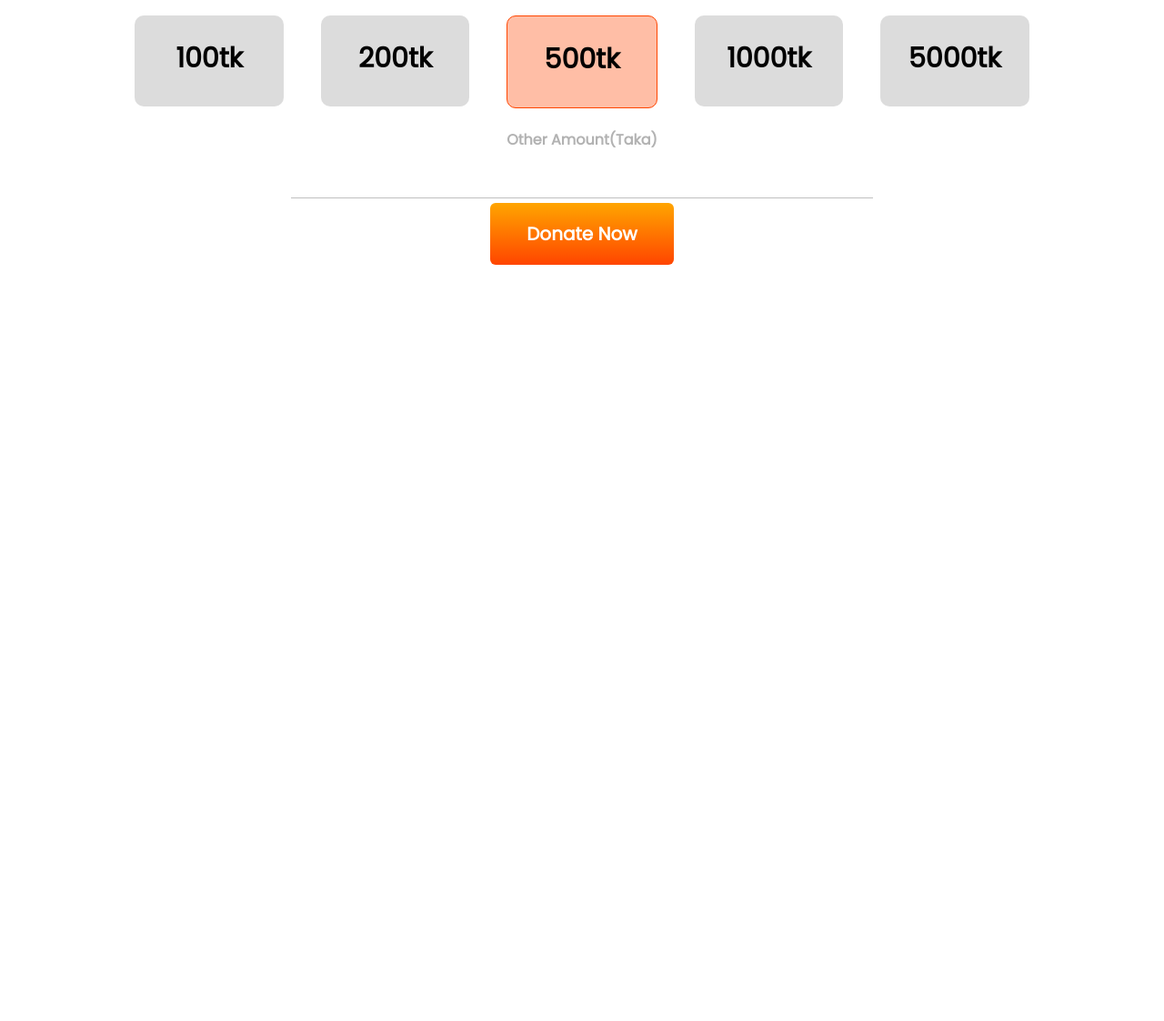
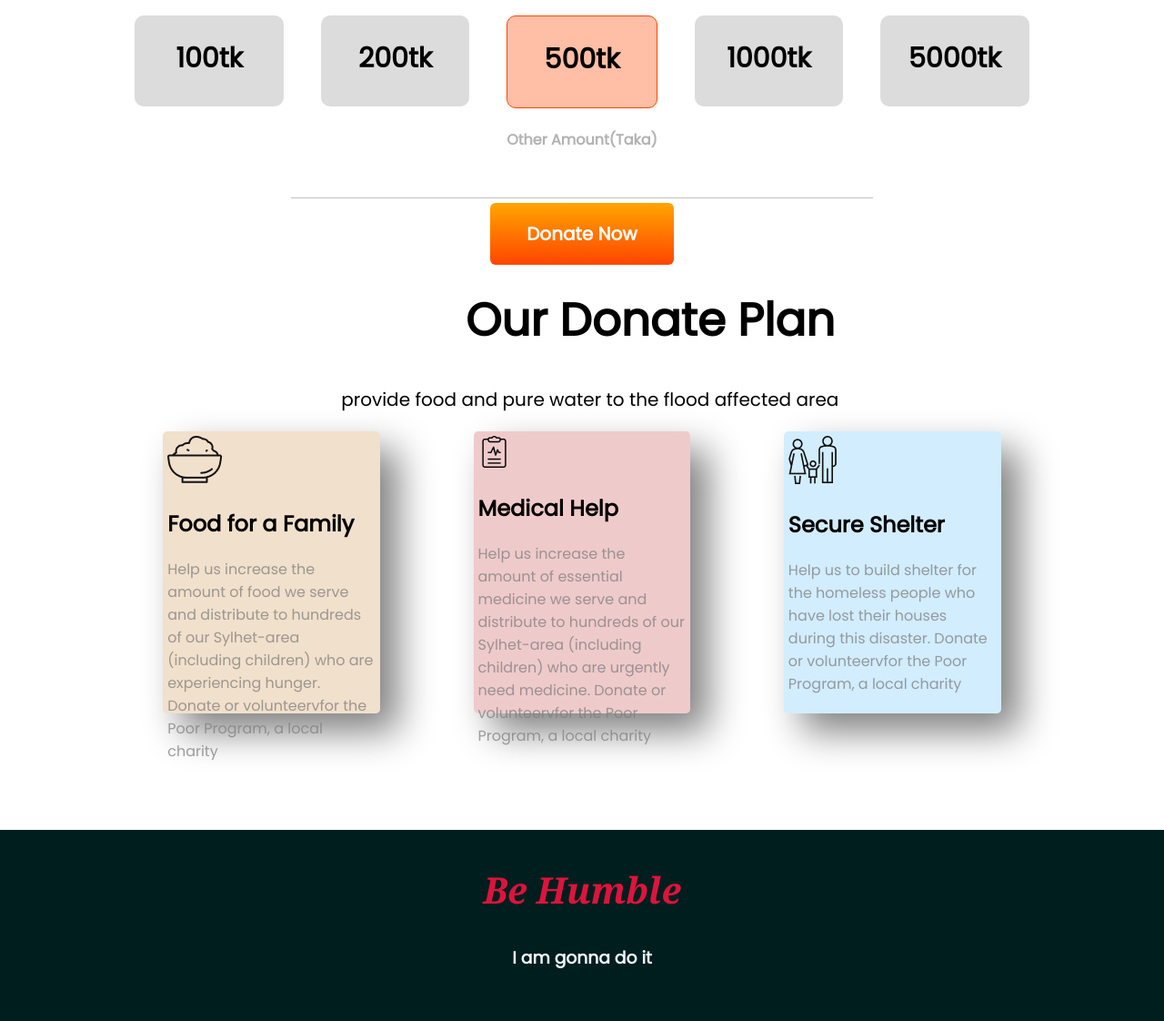
Before and after one commit to Marjan-001/Assignment-donate-today, a plain HTML site: page index.html in a window 1280 px wide. Shown: the part 1099-2221 px from the top of the page at 91% size. Before the commit the page ends 1390 px from the top, so only its background shows below. Drawn offline with Linux system fonts and the light colour scheme.

Commit message:
third-commit

```diff
--- a/index.html
+++ b/index.html
@@ -8,6 +8,7 @@
     <link rel="preconnect" href="https://fonts.googleapis.com">
     <link rel="preconnect" href="https://fonts.gstatic.com" crossorigin>
     <link href="https://fonts.googleapis.com/css2?family=Merriweather+Sans&family=Poppins&display=swap" rel="stylesheet">
+
     <title>Donation-Today</title>
     <link rel="stylesheet" href="style.css">
 </head>
@@ -54,6 +55,39 @@
         <a target="_blank" class="link-button"="">Donate Now</a>
 
     </div>
+    <div class="second-heading">
+        <h1> Our Donate Plan</h1>
+        <p>provide food and pure water to the flood affected area</p>
+    </div>
+    <section class="plan">
+        <div class="plan-option" id="food">
+            <img src="images/food.png" alt="">
+            <h1>Food for a Family</h1>
+            <p>Help us increase the amount of food we serve and distribute to hundreds of our Sylhet-area (including children) who are experiencing hunger. Donate or volunteervfor the Poor Program, a local charity</p>
+
+        </div>
+        <div class="plan-option" id="med">
+            <img src="images/icons8-medical-35.png" alt="">
+            <h1>Medical Help</h1>
+            <p>Help us increase the amount of essential medicine we serve and distribute to hundreds of our Sylhet-area (including children) who are urgently need medicine. Donate or volunteervfor the Poor Program, a local charity</p>
+        </div>
+
+        <div class="plan-option" id="shelter">
+            <img src="images/shelter.png" alt="">
+            <h1>Secure Shelter</h1>
+            <p>Help us to build shelter for the homeless people who have lost their houses during this disaster. Donate or volunteervfor the Poor Program, a local charity</p>
+        </div>
+
+
+    </section>
+    <footer>
+        <h2>Be Humble</h2>
+        <h3>I am gonna do it</h3>
+    </footer>
+
+
+
+
 
 
 
--- a/style.css
+++ b/style.css
@@ -92,5 +92,59 @@ body {
     bottom: 0;
     margin-left: 25%;
     width: 50%;
+    border-top: none;
     border-bottom: 1.5px solid rgba(128, 128, 128, 0.499);
 }
+
+.plan {
+    display: flex;
+    padding-top: 20%;
+    padding-left: 10%;
+    padding-right: 10%;
+}
+
+.plan-option {
+    box-sizing: content-box;
+    width: 800px;
+    height: 300px;
+    padding: 5px;
+    margin-left: 5%;
+    margin-right: 5%;
+    box-shadow: 20px 20px 40px gray;
+    border-radius: 5px;
+}
+
+.plan-option p {
+    color: rgba(128, 128, 128, 0.763);
+}
+
+#food {
+    background-color: rgba(222, 184, 135, 0.437);
+}
+
+#med {
+    background-color: rgba(205, 92, 92, 0.322);
+}
+
+#shelter {
+    background-color: rgba(135, 206, 250, 0.378);
+}
+
+footer {
+    margin-top: 10%;
+    height: 210px;
+    background-color: rgb(1, 30, 30);
+    text-align: center;
+}
+
+footer h2 {
+    padding-top: 3%;
+    font-family: Cambria, Cochin, Georgia, Times, 'Times New Roman', serif;
+    font-style: italic;
+    font-size: 40px;
+    color: crimson;
+}
+
+footer h3 {
+    color: aliceblue;
+}
```
Also changed, not shown: images/food.png (added), images/icons8-medical-35.png (added), images/medicine.svg (added), images/shelter.png (added).
